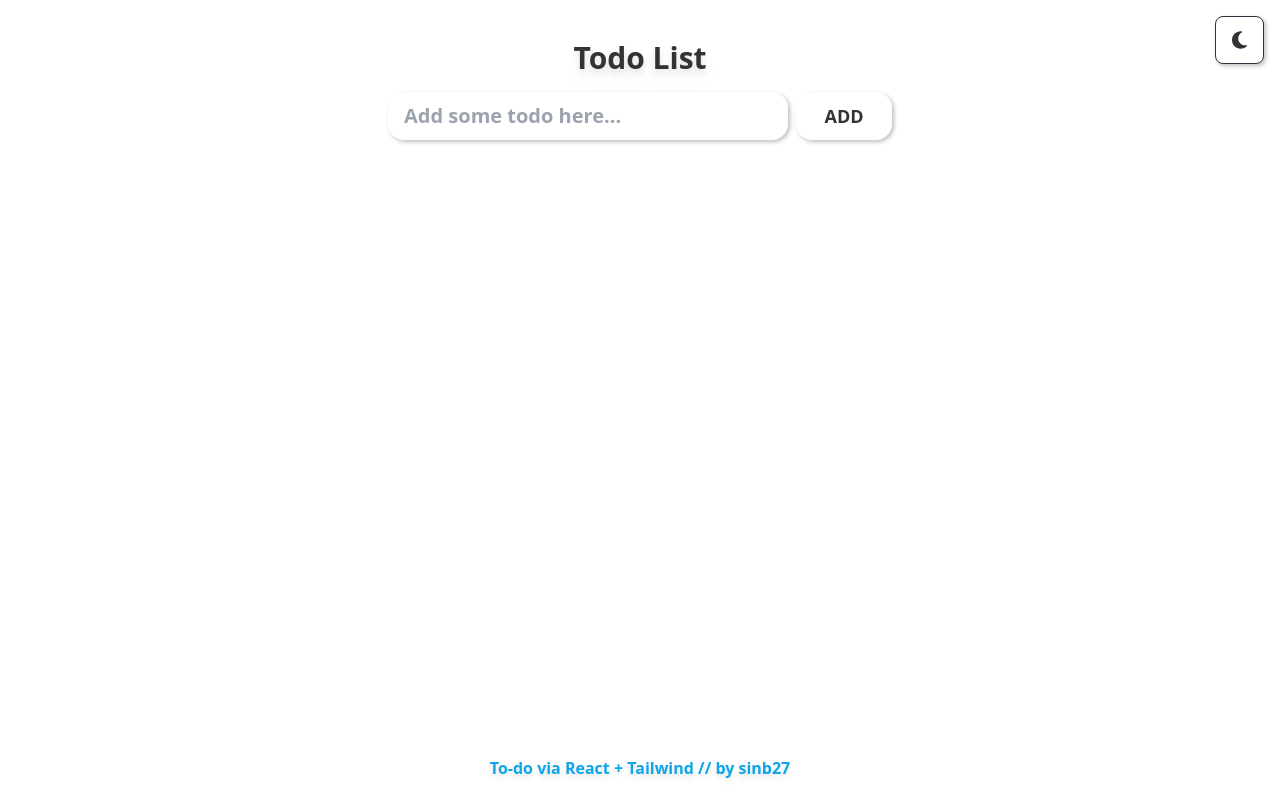
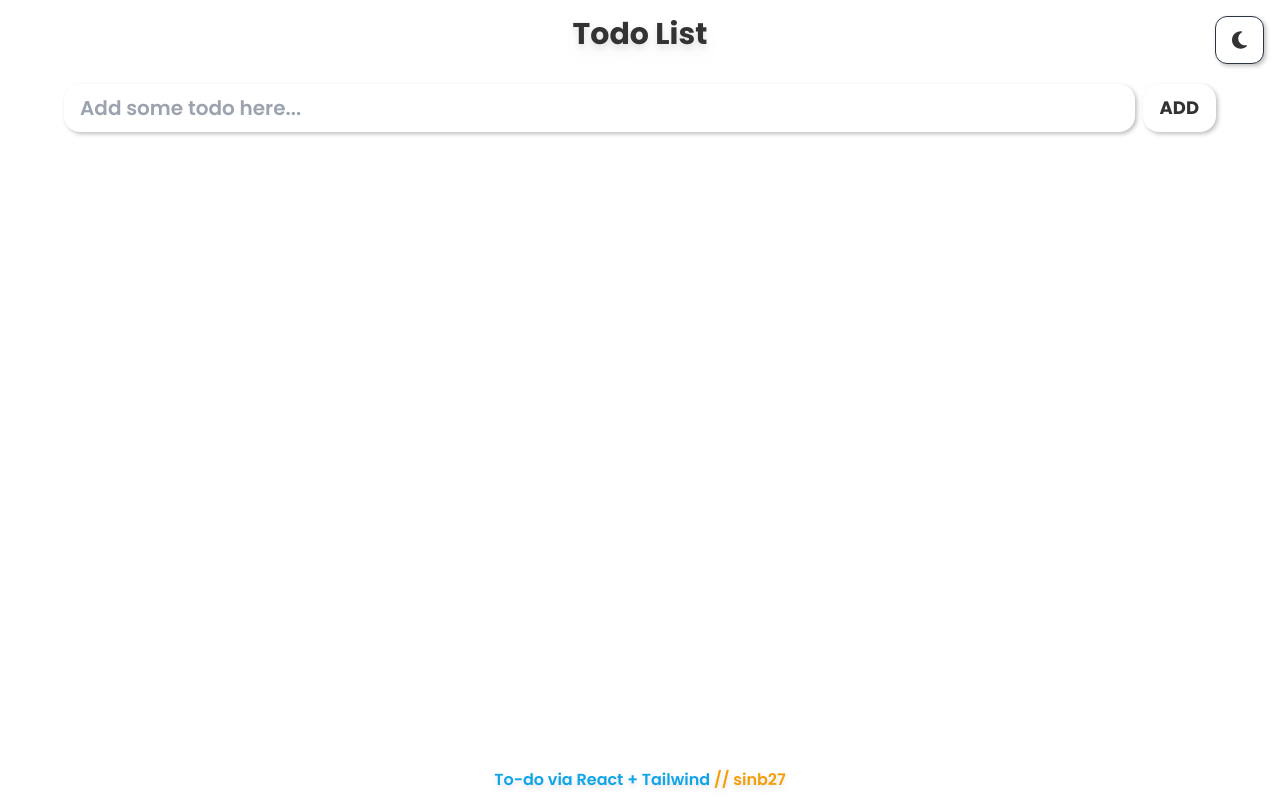
Before and after one commit to ranb27/todo-local-react-app, a React (Vite) app: page / in a window 1280 px wide. Built offline with nearby package versions, Linux system fonts and the light colour scheme.

Commit message:
Update new version

```diff
--- a/src/App.css
+++ b/src/App.css
@@ -1,3 +1,3 @@
-/* body {
+body {
   font-family: "Poppins", sans-serif;
-} */
+}
--- a/src/components/Todolist.jsx
+++ b/src/components/Todolist.jsx
@@ -159,7 +159,7 @@ function TodoList() {
     <React.Fragment>
       <div className="mx-auto">
         <button
-          className="btn btn-neutral text-xl mt-4 animate-ltr"
+          className="btn btn-neutral text-xl z-50 rounded-xl"
           onClick={toggleDarkMode}
           style={{
             backgroundColor: "var(--background-color-light)",
@@ -174,13 +174,14 @@ function TodoList() {
             <FontAwesomeIcon icon={isDarkMode ? faSun : faMoon} />
           </span>
         </button>
-        <div className="max-w-lg mx-auto pt-10">
+        <div className="mx-auto my-4 w-90">
           <div className="text-center">
             <h1 className="text-3xl font-bold mb-4 drop-shadow-lg animate-fade">
               Todo List
             </h1>
           </div>
           <form
+            className="grid gap-4"
             onSubmit={(e) => {
               e.preventDefault();
               const todoText = e.target.elements.todo.value;
@@ -188,12 +189,12 @@ function TodoList() {
               e.target.reset();
             }}
           >
-            <div className="flex mb-4">
+            <div className="mb-4 animate-fade flex gap-2 mt-4">
               <input
                 type="text"
                 name="todo"
                 placeholder="Add some todo here..."
-                className="flex-1 border font-semibold rounded-2xl py-2 px-4 outline-none focus:shadow-outline text-xl mx-1 animate-ltr"
+                className="border font-semibold rounded-2xl py-2 px-4 outline-none focus:shadow-outline text-xl w-full"
                 style={{
                   backgroundColor: "var(--background-color-light)",
                   color: "var(--text-color-light)",
@@ -205,7 +206,7 @@ function TodoList() {
 
               <button
                 type="submit"
-                className="btn btn-ghost w-24 text-lg mx-1 rounded-2xl font-bold animate-rtl"
+                className="btn btn-ghost text-lg rounded-2xl font-bold w-auto"
                 style={{
                   backgroundColor: "var(--background-color-light)",
                   color: "var(--text-color-light)",
@@ -217,13 +218,14 @@ function TodoList() {
             </div>
           </form>
           {renderTodos()}
-          <div className="fixed bottom-0 w-full flex justify-center pb-5 max-w-lg mx-auto">
-            <p className="text-sky-500 animate-delay font-semibold drop-shadow-md">
-              To-do via React + Tailwind // by sinb27
-            </p>
-          </div>
         </div>
       </div>
+      <footer className="fixed bottom-0 left-0 right-0 flex justify-center items-center mb-2">
+        <p className="text-sky-500 animate-delay font-semibold drop-shadow-md whitespace-nowrap">
+          To-do via React + Tailwind{" "}
+          <span className="text-amber-500">// sinb27</span>
+        </p>
+      </footer>
     </React.Fragment>
   );
 }
@@ -234,7 +236,7 @@ function Todo({ todo, removeTodo, toggleCompleted }) {
   const textClass = todo.text.length > 30 ? "break-all" : "";
 
   return (
-    <div className="flex items-center mb-4 ">
+    <div className="flex items-center mb-4 mx-1 animate-delay">
       <div
         className={`flex-1 text-xl drop-shadow-md font-semibold ${textClass} ${
           todo.completed ? "line-through text-yellow-500" : ""
```
